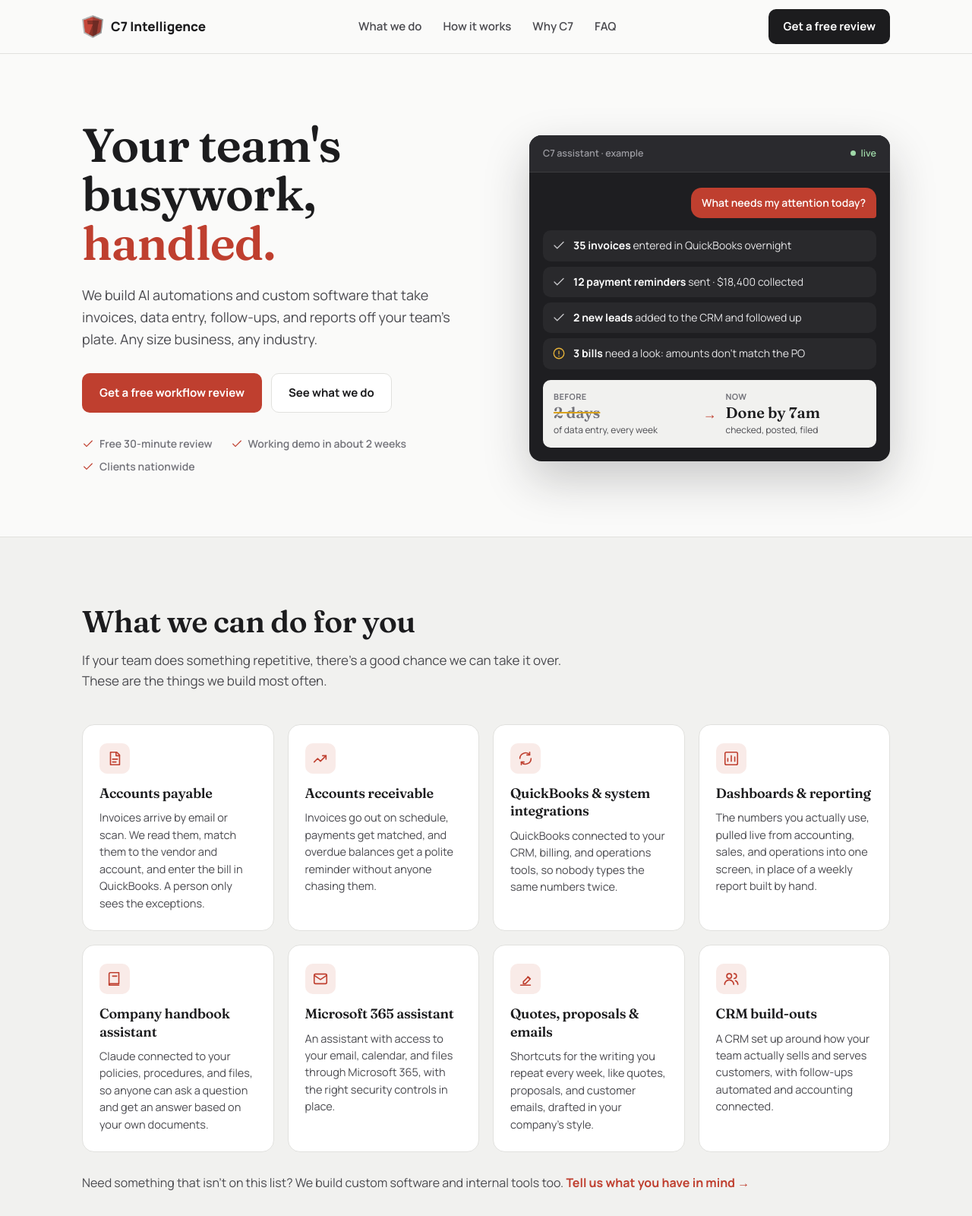
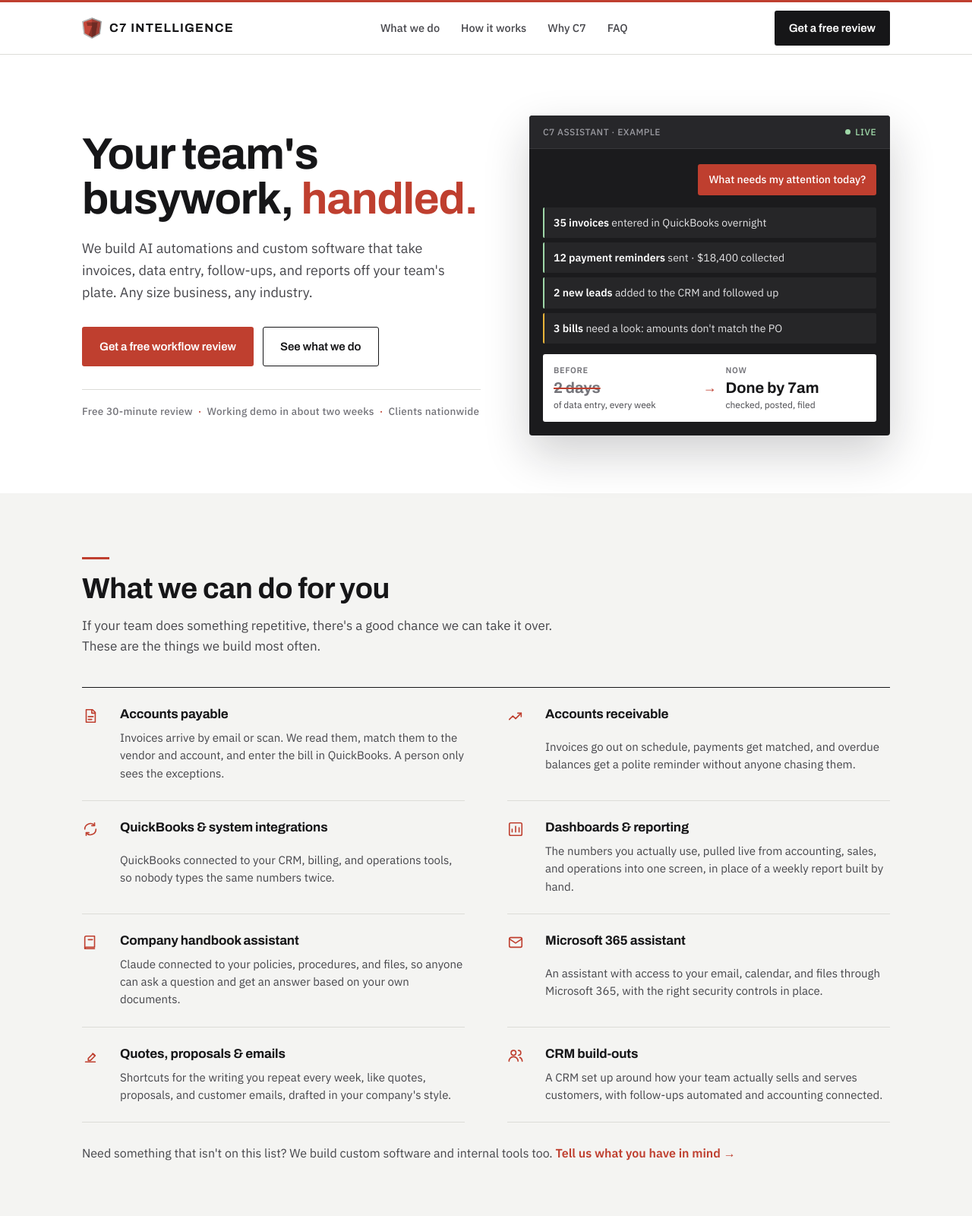
Before and after one commit to C7-Intelligence/C7intelligence, a plain HTML site: page index.html in a window 1280 px wide. Shown: the top 1600 px of the page at 76% size. Drawn offline with Linux system fonts and the light colour scheme.

Commit message:
Restyle: wide sans headings, square corners, ruled lists
Replace the serif display type with Archivo and IBM Plex Sans, square off
the corners, swap the card grids for lists with thin rules, add a red bar
to the header and the Cyber7 Group logo to the footer.

Co-Authored-By: Claude Fable 5.1 <noreply@anthropic.com>

```diff
--- a/index.html
+++ b/index.html
@@ -6,7 +6,7 @@
 <title>C7 Intelligence — AI Automation & Custom Software</title>
 <meta name="description" content="C7 Intelligence builds AI automation, QuickBooks and Microsoft 365 integrations, dashboards, CRMs, and custom software for businesses of every size. Serving clients nationwide. Start with a free 30-minute workflow review.">
 <link rel="canonical" href="https://c7intelligence.io/">
-<meta name="theme-color" content="#fafaf9">
+<meta name="theme-color" content="#ffffff">
 <meta property="og:type" content="website">
 <meta property="og:site_name" content="C7 Intelligence">
 <meta property="og:title" content="C7 Intelligence — Your team's busywork, handled.">
@@ -17,174 +17,173 @@
 <link rel="icon" type="image/png" href="assets/favicon.png">
 <link rel="preconnect" href="https://fonts.googleapis.com">
 <link rel="preconnect" href="https://fonts.gstatic.com" crossorigin>
-<link href="https://fonts.googleapis.com/css2?family=Fraunces:opsz,wght@9..144,500;9..144,600&family=Manrope:wght@400;500;600;700;800&display=swap" rel="stylesheet">
+<link href="https://fonts.googleapis.com/css2?family=Archivo:wdth,wght@100..125,500..800&family=IBM+Plex+Sans:wght@400;500;600&display=swap" rel="stylesheet">
 <script type="application/ld+json">
 {"@context":"https://schema.org","@type":"ProfessionalService","name":"C7 Intelligence","url":"https://c7intelligence.io/","logo":"https://c7intelligence.io/assets/c7-shield.png","description":"AI automation, system integrations, dashboards, CRM build-outs, and custom software development.","telephone":"+1-502-473-5020","email":"info@c7intelligence.io","address":{"@type":"PostalAddress","streetAddress":"312 S Fourth St, Ste 700","addressLocality":"Louisville","addressRegion":"KY","postalCode":"40202","addressCountry":"US"},"areaServed":{"@type":"Country","name":"United States"},"parentOrganization":{"@type":"Organization","name":"Cyber7 Group LLC","url":"https://cyber7group.com"}}
 </script>
 <style>
   :root{
-    --bg:#fafaf9;
-    --bg-2:#f1f1ef;
-    --ink:#1c1c1e;
-    --ink-2:#4a4a4f;
-    --muted:#73737a;
-    --line:#e1e1de;
+    --bg:#ffffff;
+    --bg-2:#f4f4f2;
+    --ink:#161618;
+    --ink-2:#45454a;
+    --muted:#74747a;
+    --line:#dcdcd8;
+    --line-strong:#161618;
     --accent:#bf3f2f;
     --accent-ink:#962f23;
     --accent-soft:#f9ebe8;
-    --ok:#bf3f2f;
-    --warn:#d9a21b;
-    --dark:#1e1e21;
-    --dark-2:#2a2a2e;
-    --r:10px;
-    --r-lg:16px;
+    --dark:#1b1b1d;
+    --dark-2:#27272a;
   }
   *{box-sizing:border-box;}
-  html{scroll-behavior:smooth;scroll-padding-top:84px;}
-  body{margin:0;background:var(--bg);color:var(--ink);font-family:Manrope,system-ui,sans-serif;font-size:16px;line-height:1.6;-webkit-font-smoothing:antialiased;overflow-x:hidden;}
-  h1,h2,h3{font-family:Fraunces,Georgia,serif;font-weight:600;letter-spacing:-0.015em;margin:0;color:var(--ink);}
-  h2{font-size:clamp(28px,3.4vw,40px);line-height:1.15;}
-  h3{font-size:18px;line-height:1.3;}
+  html{scroll-behavior:smooth;scroll-padding-top:80px;}
+  body{margin:0;background:var(--bg);color:var(--ink);font-family:"IBM Plex Sans",system-ui,sans-serif;font-size:16px;line-height:1.6;-webkit-font-smoothing:antialiased;overflow-x:hidden;}
+  h1,h2,h3{font-family:Archivo,system-ui,sans-serif;font-weight:700;margin:0;color:var(--ink);letter-spacing:-0.01em;}
+  h1,h2{font-stretch:110%;}
+  h2{font-size:clamp(28px,3.2vw,38px);line-height:1.1;}
+  h3{font-size:17px;line-height:1.3;}
   p{margin:0;}
   a{color:inherit;}
   img{max-width:100%;display:block;}
-  :focus-visible{outline:2px solid var(--accent);outline-offset:3px;border-radius:6px;}
+  :focus-visible{outline:2px solid var(--accent);outline-offset:3px;}
   .wrap{max-width:1120px;margin:0 auto;padding:0 28px;}
   @media (max-width:640px){.wrap{padding:0 18px;}}
   .ico{width:22px;height:22px;stroke:currentColor;fill:none;stroke-width:1.75;stroke-linecap:round;stroke-linejoin:round;flex-shrink:0;}
 
   /* buttons */
-  .btn{display:inline-flex;align-items:center;justify-content:center;gap:8px;padding:13px 22px;border-radius:var(--r);font-weight:700;font-size:15px;text-decoration:none;border:1px solid transparent;transition:background .15s,border-color .15s,color .15s;}
+  .btn{display:inline-flex;align-items:center;justify-content:center;gap:8px;padding:13px 22px;border-radius:3px;font-weight:600;font-size:15px;text-decoration:none;border:1px solid transparent;transition:background .15s,border-color .15s,color .15s;font-family:Archivo,system-ui,sans-serif;}
   .btn-primary{background:var(--accent);color:#fff;}
   .btn-primary:hover{background:var(--accent-ink);}
-  .btn-secondary{background:#fff;border-color:var(--line);color:var(--ink);}
-  .btn-secondary:hover{border-color:var(--ink);}
+  .btn-secondary{background:transparent;border-color:var(--ink);color:var(--ink);}
+  .btn-secondary:hover{background:var(--ink);color:#fff;}
   .btn-dark{background:var(--ink);color:#fff;}
-  .btn-dark:hover{background:#000;}
+  .btn-dark:hover{background:var(--accent);}
 
   /* nav */
-  header{position:sticky;top:0;z-index:50;background:rgba(250,250,249,0.9);backdrop-filter:blur(10px);-webkit-backdrop-filter:blur(10px);border-bottom:1px solid var(--line);}
-  nav.wrap{display:flex;align-items:center;justify-content:space-between;height:70px;gap:16px;}
-  .logo{display:flex;align-items:center;gap:10px;font-weight:800;font-size:17px;text-decoration:none;white-space:nowrap;}
-  .logo img{width:28px;height:auto;}
-  .navlinks{display:flex;gap:28px;font-size:15px;font-weight:600;color:var(--ink-2);}
+  header{position:sticky;top:0;z-index:50;background:rgba(255,255,255,0.94);backdrop-filter:blur(10px);-webkit-backdrop-filter:blur(10px);border-bottom:1px solid var(--line);border-top:3px solid var(--accent);}
+  nav.wrap{display:flex;align-items:center;justify-content:space-between;height:68px;gap:16px;}
+  .logo{display:flex;align-items:center;gap:10px;font-family:Archivo,system-ui,sans-serif;font-weight:700;font-size:16px;letter-spacing:0.08em;text-transform:uppercase;text-decoration:none;white-space:nowrap;}
+  .logo img{width:26px;height:auto;}
+  .navlinks{display:flex;gap:28px;font-size:14.5px;font-weight:500;color:var(--ink-2);}
   .navlinks a{text-decoration:none;}
-  .navlinks a:hover{color:var(--ink);}
+  .navlinks a:hover{color:var(--accent);}
   .nav-cta{padding:10px 18px;}
   .mnav{display:none;position:relative;}
-  .mnav summary{list-style:none;cursor:pointer;display:flex;align-items:center;justify-content:center;width:42px;height:42px;border-radius:var(--r);border:1px solid var(--line);background:#fff;}
+  .mnav summary{list-style:none;cursor:pointer;display:flex;align-items:center;justify-content:center;width:42px;height:42px;border-radius:3px;border:1px solid var(--line);background:#fff;}
   .mnav summary::-webkit-details-marker{display:none;}
   .mnav .close{display:none;}
   .mnav[open] .open{display:none;}
   .mnav[open] .close{display:block;}
-  .mnav .panel{position:absolute;right:0;top:52px;width:min(270px,calc(100vw - 36px));background:#fff;border:1px solid var(--line);border-radius:var(--r-lg);padding:8px;box-shadow:0 16px 40px rgba(28,28,30,0.14);}
-  .mnav .panel a{display:block;padding:11px 14px;border-radius:8px;text-decoration:none;font-weight:600;}
+  .mnav .panel{position:absolute;right:0;top:52px;width:min(270px,calc(100vw - 36px));background:#fff;border:1px solid var(--line);border-radius:3px;padding:8px;box-shadow:0 16px 40px rgba(22,22,24,0.14);}
+  .mnav .panel a{display:block;padding:11px 14px;text-decoration:none;font-weight:500;}
   .mnav .panel a:hover{background:var(--bg-2);}
   .mnav .panel .btn{display:flex;margin-top:6px;color:#fff;}
   @media (max-width:900px){.navlinks{display:none;}.mnav{display:block;}}
   @media (max-width:640px){.nav-cta{display:none;}}
 
   /* hero */
-  .hero{padding:88px 0 80px;}
+  .hero{padding:80px 0 76px;}
   .hero .wrap{display:grid;grid-template-columns:1.05fr 0.95fr;gap:64px;align-items:center;}
-  @media (max-width:900px){.hero{padding:56px 0 64px;}.hero .wrap{grid-template-columns:1fr;gap:44px;}}
-  .hero h1{font-size:clamp(40px,5.2vw,62px);line-height:1.04;margin-bottom:22px;}
+  @media (max-width:900px){.hero{padding:52px 0 60px;}.hero .wrap{grid-template-columns:1fr;gap:44px;}}
+  .hero h1{font-size:clamp(38px,4.8vw,58px);line-height:1.02;margin-bottom:22px;letter-spacing:-0.02em;}
   .hero h1 span{color:var(--accent);}
   .hero .lead{font-size:18px;line-height:1.6;color:var(--ink-2);max-width:500px;margin-bottom:30px;}
   .btnrow{display:flex;gap:12px;flex-wrap:wrap;}
-  .facts{display:flex;flex-wrap:wrap;gap:8px 24px;margin-top:30px;font-size:14px;color:var(--muted);font-weight:600;}
-  .facts span{display:inline-flex;align-items:center;gap:7px;}
-  .facts .ico{width:16px;height:16px;color:var(--ok);}
+  .facts{margin-top:30px;padding-top:18px;border-top:1px solid var(--line);font-size:13.5px;color:var(--muted);font-weight:500;letter-spacing:0.02em;}
+  .facts span+span::before{content:"\00a0\00a0\00b7\00a0\00a0";color:var(--accent);}
 
   /* assistant card */
-  .card{background:var(--dark);color:#e6e6e8;border-radius:var(--r-lg);box-shadow:0 24px 60px rgba(28,28,30,0.22);overflow:hidden;font-size:14px;}
-  .card .top{display:flex;align-items:center;justify-content:space-between;padding:14px 18px;background:var(--dark-2);border-bottom:1px solid rgba(255,255,255,0.08);font-size:12.5px;color:#9a9aa0;font-weight:600;}
+  .card{background:var(--dark);color:#e4e4e6;border-radius:4px;box-shadow:0 24px 60px rgba(22,22,24,0.2);overflow:hidden;font-size:14px;}
+  .card .top{display:flex;align-items:center;justify-content:space-between;padding:12px 18px;background:var(--dark-2);border-bottom:1px solid rgba(255,255,255,0.08);font-size:12px;color:#9a9aa0;font-weight:500;letter-spacing:0.04em;text-transform:uppercase;}
   .card .top .live{display:inline-flex;align-items:center;gap:6px;color:#9fd8a8;}
   .card .top .live::before{content:"";width:7px;height:7px;border-radius:50%;background:#9fd8a8;}
   .card .body{padding:20px 18px 18px;}
   .ask{display:flex;justify-content:flex-end;margin-bottom:16px;}
-  .ask span{background:var(--accent);color:#fff;padding:9px 14px;border-radius:14px 14px 4px 14px;font-weight:600;max-width:85%;}
-  .reply{display:flex;flex-direction:column;gap:7px;}
-  .row{display:flex;gap:10px;align-items:flex-start;padding:9px 12px;background:rgba(255,255,255,0.05);border-radius:10px;opacity:0;transform:translateY(5px);animation:rise .4s ease forwards;animation-delay:var(--d);}
-  .row .ico{width:18px;height:18px;margin-top:2px;color:#c9c9cc;}
-  .row.warn .ico{color:#e8b43a;}
-  .row b{color:#fff;font-weight:700;}
+  .ask span{background:var(--accent);color:#fff;padding:9px 14px;border-radius:3px;font-weight:500;max-width:85%;}
+  .reply{display:flex;flex-direction:column;gap:6px;}
+  .row{display:flex;gap:10px;align-items:flex-start;padding:9px 12px;background:rgba(255,255,255,0.05);border-left:2px solid #9fd8a8;border-radius:2px;opacity:0;transform:translateY(5px);animation:rise .4s ease forwards;animation-delay:var(--d);}
+  .row .ico{display:none;}
+  .row.warn{border-left-color:#e8b43a;}
+  .row b{color:#fff;font-weight:600;}
   @keyframes rise{to{opacity:1;transform:none;}}
-  .ba{display:grid;grid-template-columns:1fr auto 1fr;gap:12px;align-items:center;margin-top:14px;padding:13px 14px;border-radius:10px;background:#f1f1ef;color:var(--ink);opacity:0;animation:rise .4s ease 2.6s forwards;}
-  .ba small{display:block;font-size:11px;font-weight:700;letter-spacing:0.04em;text-transform:uppercase;color:var(--muted);margin-bottom:2px;}
-  .ba b{display:block;font-family:Fraunces,Georgia,serif;font-size:20px;font-weight:600;line-height:1.1;}
-  .ba .old{color:var(--muted);text-decoration:line-through;text-decoration-color:var(--warn);text-decoration-thickness:2px;}
+  .ba{display:grid;grid-template-columns:1fr auto 1fr;gap:12px;align-items:center;margin-top:14px;padding:13px 14px;border-radius:3px;background:#fff;color:var(--ink);opacity:0;animation:rise .4s ease 2.6s forwards;}
+  .ba small{display:block;font-size:11px;font-weight:600;letter-spacing:0.06em;text-transform:uppercase;color:var(--muted);margin-bottom:2px;}
+  .ba b{display:block;font-family:Archivo,system-ui,sans-serif;font-size:20px;font-weight:700;line-height:1.1;}
+  .ba .old{color:var(--muted);text-decoration:line-through;text-decoration-color:var(--accent);text-decoration-thickness:2px;}
   .ba i{display:block;font-style:normal;font-size:12px;color:var(--ink-2);margin-top:2px;}
   .ba .arw{color:var(--accent);font-size:18px;font-weight:700;}
   @media (max-width:640px){.card .body{padding:16px 14px 14px;}.ba{gap:8px;padding:12px;}.ba b{font-size:17px;}}
 
   /* sections */
-  section{padding:88px 0;}
-  @media (max-width:640px){section{padding:64px 0;}}
-  .sec-head{max-width:640px;margin-bottom:44px;}
+  section{padding:84px 0;}
+  @media (max-width:640px){section{padding:60px 0;}}
+  .sec-head{max-width:640px;margin-bottom:40px;}
+  .sec-head h2::before{content:"";display:block;width:36px;height:3px;background:var(--accent);margin-bottom:18px;}
   .sec-head p{font-size:17px;color:var(--ink-2);margin-top:14px;}
-  .alt{background:var(--bg-2);border-top:1px solid var(--line);border-bottom:1px solid var(--line);}
+  .alt{background:var(--bg-2);}
 
-  /* offers */
-  .offers{display:grid;grid-template-columns:repeat(4,1fr);gap:18px;}
-  @media (max-width:1000px){.offers{grid-template-columns:1fr 1fr;}}
-  @media (max-width:560px){.offers{grid-template-columns:1fr;}}
-  .offer{background:#fff;border:1px solid var(--line);border-radius:var(--r-lg);padding:24px 22px;display:flex;flex-direction:column;gap:10px;transition:border-color .15s,box-shadow .15s;}
-  .offer:hover{border-color:#c4c4c0;box-shadow:0 10px 28px rgba(28,28,30,0.07);}
-  .offer .ic{width:40px;height:40px;border-radius:10px;background:var(--accent-soft);color:var(--accent);display:grid;place-items:center;margin-bottom:4px;}
-  .offer p{font-size:14.5px;color:var(--ink-2);line-height:1.55;}
+  /* offers: two-column list with rules */
+  .offers{display:grid;grid-template-columns:1fr 1fr;gap:0 56px;border-top:1px solid var(--line-strong);}
+  @media (max-width:800px){.offers{grid-template-columns:1fr;}}
+  .offer{display:grid;grid-template-columns:34px 1fr;gap:2px 16px;padding:24px 0;border-bottom:1px solid var(--line);}
+  .offer .ic{color:var(--accent);padding-top:2px;grid-row:1 / 3;}
+  .offer h3,.offer p{grid-column:2;}
+  .offer h3{margin-bottom:6px;}
+  .offer p{font-size:15px;color:var(--ink-2);line-height:1.55;}
   .offers-foot{margin-top:28px;font-size:16px;color:var(--ink-2);}
-  .offers-foot a{color:var(--accent);font-weight:700;text-decoration:none;}
+  .offers-foot a{color:var(--accent);font-weight:600;text-decoration:none;}
   .offers-foot a:hover{text-decoration:underline;}
 
   /* steps */
-  .steps{display:grid;grid-template-columns:repeat(3,1fr);gap:18px;}
-  @media (max-width:800px){.steps{grid-template-columns:1fr;}}
-  .step{background:#fff;border:1px solid var(--line);border-radius:var(--r-lg);padding:26px 24px;}
-  .step .n{width:34px;height:34px;border-radius:50%;background:var(--ink);color:#fff;display:grid;place-items:center;font-weight:800;font-size:14px;margin-bottom:16px;}
-  .step .when{display:block;font-size:13.5px;font-weight:700;color:var(--accent);margin:4px 0 10px;}
+  .steps{display:grid;grid-template-columns:repeat(3,1fr);gap:40px;border-top:1px solid var(--line-strong);padding-top:28px;}
+  @media (max-width:800px){.steps{grid-template-columns:1fr;gap:28px;}}
+  .step .n{font-family:Archivo,system-ui,sans-serif;font-stretch:110%;font-size:40px;font-weight:700;line-height:1;color:var(--accent);margin-bottom:14px;}
+  .step h3{font-size:19px;}
+  .step .when{display:block;font-size:13px;font-weight:600;color:var(--muted);margin:4px 0 10px;letter-spacing:0.02em;}
   .step p{font-size:15px;color:var(--ink-2);}
 
   /* why */
-  .why{display:grid;grid-template-columns:repeat(3,1fr);gap:0;border:1px solid var(--line);border-radius:var(--r-lg);background:#fff;overflow:hidden;}
-  @media (max-width:800px){.why{grid-template-columns:1fr;}}
-  .why div{padding:28px 26px;border-left:1px solid var(--line);}
-  .why div:first-child{border-left:0;}
-  @media (max-width:800px){.why div{border-left:0;border-top:1px solid var(--line);}.why div:first-child{border-top:0;}}
-  .why .ico{color:var(--accent);margin-bottom:14px;width:24px;height:24px;}
-  .why h3{margin-bottom:8px;}
+  .why{display:grid;grid-template-columns:repeat(3,1fr);gap:40px;border-top:1px solid var(--line-strong);padding-top:28px;}
+  @media (max-width:800px){.why{grid-template-columns:1fr;gap:28px;}}
+  .why .ico{color:var(--accent);margin-bottom:14px;width:26px;height:26px;}
+  .why h3{margin-bottom:8px;font-size:19px;}
   .why p{font-size:15px;color:var(--ink-2);}
 
   /* faq */
   .faq-grid{display:grid;grid-template-columns:0.75fr 1.25fr;gap:56px;align-items:start;}
   @media (max-width:860px){.faq-grid{grid-template-columns:1fr;gap:28px;}}
   .faq-grid .sec-head{margin:0;}
-  .qa{background:#fff;border:1px solid var(--line);border-radius:12px;margin-bottom:10px;}
-  .qa summary{list-style:none;cursor:pointer;padding:18px 20px;font-weight:700;font-size:16px;display:flex;justify-content:space-between;align-items:center;gap:16px;}
+  .faq-list{border-top:1px solid var(--line-strong);}
+  .qa{border-bottom:1px solid var(--line);}
+  .qa summary{list-style:none;cursor:pointer;padding:18px 0;font-weight:600;font-size:16px;display:flex;justify-content:space-between;align-items:center;gap:16px;}
   .qa summary::-webkit-details-marker{display:none;}
-  .qa summary::after{content:"+";font-size:20px;font-weight:500;color:var(--accent);transition:transform .2s;flex-shrink:0;}
+  .qa summary::after{content:"+";font-family:Archivo,system-ui,sans-serif;font-size:22px;font-weight:500;color:var(--accent);transition:transform .2s;flex-shrink:0;}
   .qa[open] summary::after{transform:rotate(45deg);}
-  .qa p{padding:0 20px 20px;font-size:15px;color:var(--ink-2);}
+  .qa p{padding:0 40px 20px 0;font-size:15px;color:var(--ink-2);}
 
   /* contact */
-  .contact .inner{background:var(--dark);color:#fff;border-radius:20px;padding:60px 56px;display:grid;grid-template-columns:1.2fr 0.8fr;gap:40px;align-items:center;}
+  .contact .inner{background:var(--dark);color:#fff;border-radius:4px;padding:60px 56px;display:grid;grid-template-columns:1.2fr 0.8fr;gap:40px;align-items:center;border-top:4px solid var(--accent);}
   @media (max-width:860px){.contact .inner{grid-template-columns:1fr;padding:40px 24px;}}
   .contact h2{color:#fff;margin-bottom:14px;}
+  .contact h2::before{content:"";display:block;width:36px;height:3px;background:var(--accent);margin-bottom:18px;}
   .contact p{font-size:17px;color:#c6c6ca;max-width:520px;}
   .contact .actions{display:flex;flex-direction:column;gap:12px;}
   .btn-white{background:#fff;color:var(--ink);}
-  .btn-white:hover{background:#f1f1ef;}
-  .btn-ghost{border-color:rgba(255,255,255,0.35);color:#fff;}
+  .btn-white:hover{background:var(--accent);color:#fff;}
+  .btn-ghost{border-color:rgba(255,255,255,0.4);color:#fff;}
   .btn-ghost:hover{border-color:#fff;}
   .contact address{font-style:normal;font-size:14px;color:#9a9aa0;line-height:1.5;margin-top:4px;}
 
-  footer{padding:44px 0 56px;color:var(--muted);font-size:14px;}
+  footer{padding:44px 0 56px;color:var(--muted);font-size:14px;border-top:1px solid var(--line);}
   footer .wrap{display:flex;justify-content:space-between;flex-wrap:wrap;gap:28px;}
-  footer .brand{display:flex;align-items:center;gap:9px;font-weight:800;color:var(--ink);margin-bottom:8px;font-size:15px;}
+  footer .brand{display:flex;align-items:center;gap:9px;font-family:Archivo,system-ui,sans-serif;font-weight:700;color:var(--ink);margin-bottom:8px;font-size:14px;letter-spacing:0.08em;text-transform:uppercase;}
   footer .brand img{width:22px;}
+  footer .parent{margin-top:16px;}
+  footer .parent img{width:84px;opacity:0.9;}
   footer .col a{display:block;text-decoration:none;margin-bottom:7px;color:var(--ink-2);}
-  footer .col a:hover{color:var(--ink);}
-  footer .col h4{margin:0 0 10px;font-size:12px;letter-spacing:0.06em;text-transform:uppercase;color:var(--muted);font-weight:700;}
+  footer .col a:hover{color:var(--accent);}
+  footer .col h4{margin:0 0 10px;font-size:12px;letter-spacing:0.08em;text-transform:uppercase;color:var(--muted);font-weight:600;font-family:Archivo,system-ui,sans-serif;}
 
   @media (prefers-reduced-motion:reduce){
     html{scroll-behavior:auto;}
@@ -232,11 +231,7 @@
         <a href="#contact" class="btn btn-primary">Get a free workflow review</a>
         <a href="#offers" class="btn btn-secondary">See what we do</a>
       </div>
-      <div class="facts">
-        <span><svg class="ico" viewBox="0 0 24 24"><path d="M20 6L9 17l-5-5"/></svg>Free 30-minute review</span>
-        <span><svg class="ico" viewBox="0 0 24 24"><path d="M20 6L9 17l-5-5"/></svg>Working demo in about 2 weeks</span>
-        <span><svg class="ico" viewBox="0 0 24 24"><path d="M20 6L9 17l-5-5"/></svg>Clients nationwide</span>
-      </div>
+      <div class="facts"><span>Free 30-minute review</span><span>Working demo in about two weeks</span><span>Clients nationwide</span></div>
     </div>
     <div class="card" role="img" aria-label="Example: a business owner asks what needs their attention today. The assistant reports 35 invoices entered in QuickBooks overnight, 12 payment reminders sent with $18,400 collected, 2 new leads followed up in the CRM, and 3 bills flagged for review. Work that used to take two days of data entry each week is now done by 7am.">
       <div class="top"><span>C7 assistant · example</span><span class="live">live</span></div>
@@ -370,7 +365,7 @@
       <h2>Common questions</h2>
       <p>Don't see yours? Call or email us. We're happy to talk it through, no pressure.</p>
     </div>
-    <div>
+    <div class="faq-list">
       <details class="qa" open>
         <summary>What happens in the free workflow review?</summary>
         <p>It's a 30-minute call or screen share. You show us a process that takes up your team's time, we ask questions, and we tell you honestly whether AI or automation can take it over. There's no cost and no obligation.</p>
@@ -417,7 +412,8 @@
   <div class="wrap">
     <div>
       <div class="brand"><img src="assets/c7-shield.png" alt="">C7 Intelligence</div>
-      <div>AI automation, integrations, and custom software.<br>A Cyber7 Group company.</div>
+      <div>AI automation, integrations, and custom software.</div>
+      <div class="parent"><a href="https://cyber7group.com" aria-label="Cyber7 Group"><img src="assets/c7group-logo-dark.png" alt="Cyber7 Group"></a></div>
     </div>
     <div class="col">
       <h4>Site</h4>
```
Also changed, not shown: 1 other file.
